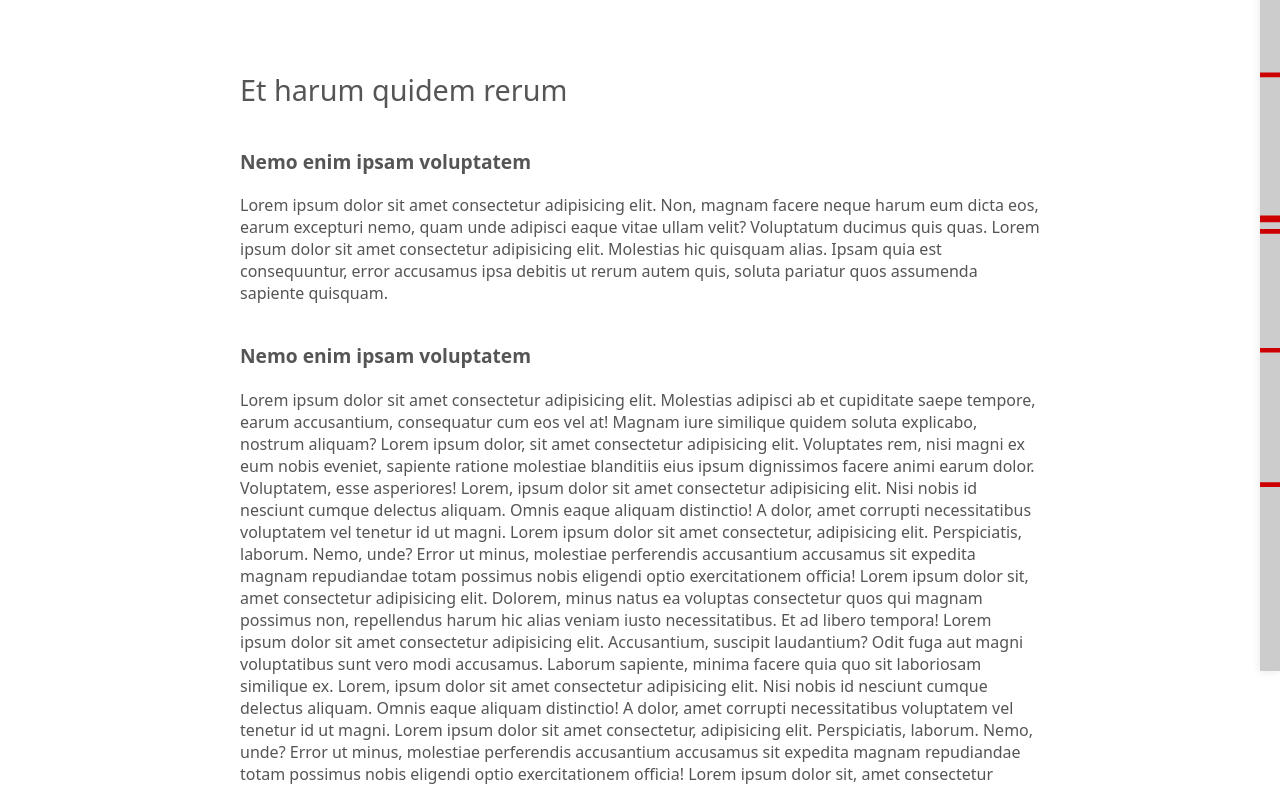
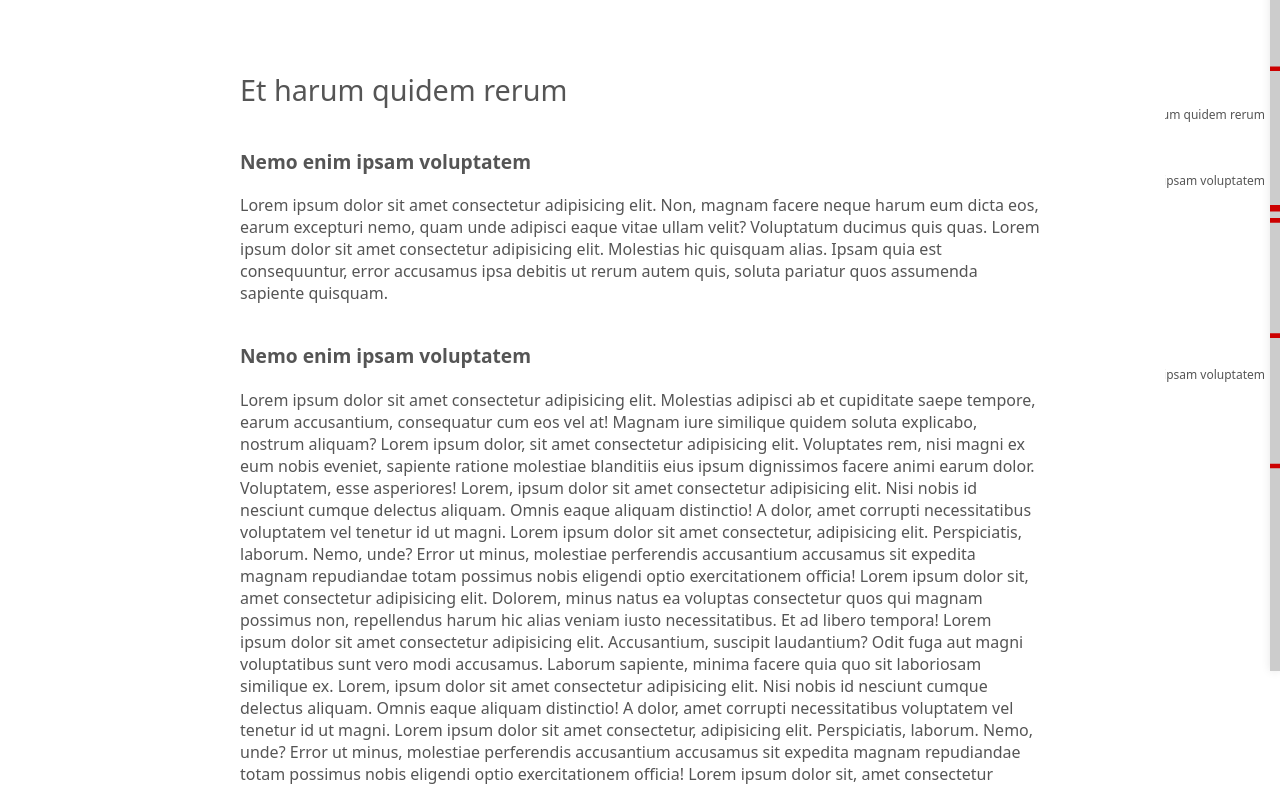
Before and after one commit to libondev/navmap, a website built with Vite: page index.html in a window 1280 px wide. Shown: the part 129-918 px from the top of the page. Built offline with nearby package versions, Linux system fonts and the light colour scheme.

Commit message:
feat: 添加对标题的渲染

```diff
--- a/index.html
+++ b/index.html
@@ -39,7 +39,9 @@
     }
 
     main {
-      margin: 3em auto 6em auto;
+      margin-inline: auto;
+      padding-top: 3em;
+      padding-bottom: 6em;
       max-width: 800px;
     }
 
--- a/src/index.ts
+++ b/src/index.ts
@@ -13,7 +13,7 @@ interface Options {
    * The level of headings to be collected
    * @default [1,2,3,4,5]
    */
-  headingLevels?: []
+  elementStyles?: []
 }
 
 function createCanvasElement ({ width, height }: { width: number, height: number }) {
@@ -34,6 +34,10 @@ function createCanvasElement ({ width, height }: { width: number, height: number
   }
 }
 
+// function createHeadingElements(container: HTMLElement) {
+
+// }
+
 function navmap (options?: Options) {
   const {
     container,
@@ -42,7 +46,7 @@ function navmap (options?: Options) {
   } = Object.assign({
     headingLevels: [1, 2, 3, 4, 5],
     container: document.body,
-    canvasWidth: 20
+    canvasWidth: 10
   }, options)
 
   const viewport: HTMLElement = typeof container === 'string'
@@ -58,6 +62,8 @@ function navmap (options?: Options) {
   let scale: number
   let unsubscribe: () => void
   let elements: HTMLElement[]
+
+  const elementPositions: number[][] = []
 
   function drawElementRects () {
     const { clientHeight } = viewport
@@ -96,7 +102,7 @@ function navmap (options?: Options) {
         canvas.height = window.innerHeight
 
         drawElementRects()
-      }, 200)
+      }, 100)
     }
 
     window.addEventListener('resize', resize)
@@ -111,6 +117,24 @@ function navmap (options?: Options) {
 
   function initialize () {
     elements = [...document.querySelectorAll('h' + headingLevels.join(',h'))] as HTMLElement[]
+
+    const fragment = Object.assign(document.createElement('div'), { className: 'heading-container' })
+
+    elements.forEach((item, index) => {
+      item.setAttribute('data-nav-key', String(index))
+      const position = [item.offsetTop, item.offsetHeight]
+
+      const cloneElement = Object.assign(item.cloneNode(true), {
+        className: 'map-heading',
+        style: `top: ${position[0]}px`
+      })
+
+      elementPositions.push(position)
+
+      fragment.appendChild(cloneElement)
+    })
+
+    document.body.append(fragment)
 
     drawElementRects()
 
--- a/src/style.css
+++ b/src/style.css
@@ -10,5 +10,23 @@
   -ms-overflow-style:none;
   overflow:-moz-scrollbars-none
 }
+.hide-scrollbar::-webkit-scrollbar {display: none}
 
-.hide-scrollbar::-webkit-scrollbar {display: none}
+.heading-container {
+  position: fixed;
+  right: 15px;
+  top: 0;
+  width: 100px;
+  overflow: hidden;
+  height: 100vh;
+  text-align: right;
+}
+
+.map-heading {
+  position: absolute;
+  right: 0;
+  width: max-content;
+  font-weight: normal;
+  cursor: pointer;
+  font-size: 12px
+}
```
